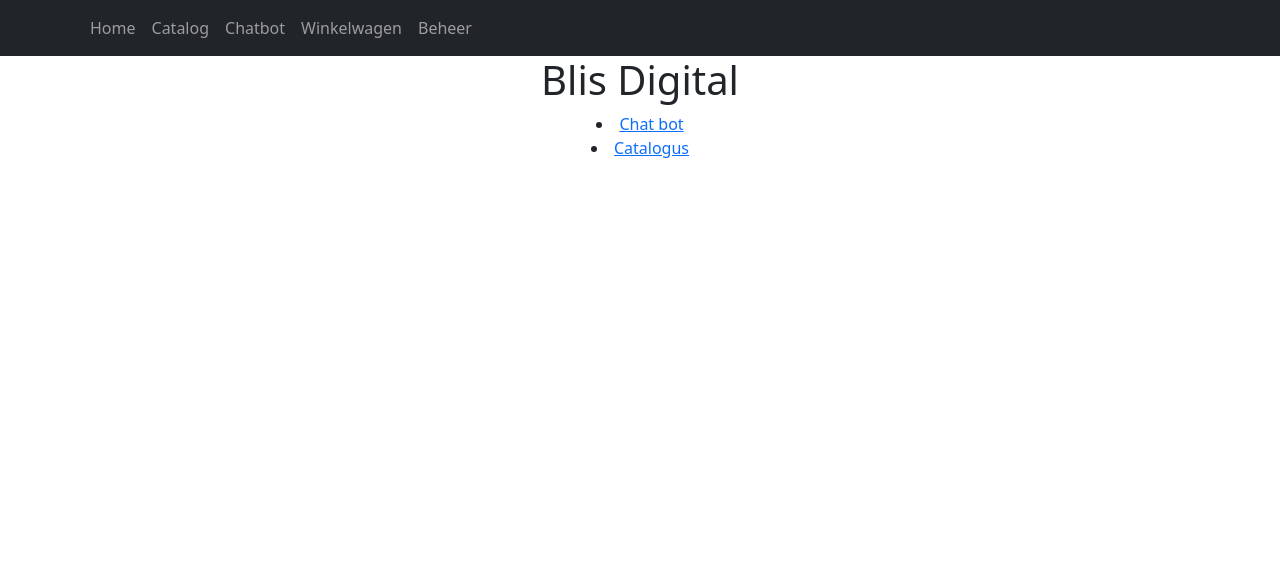
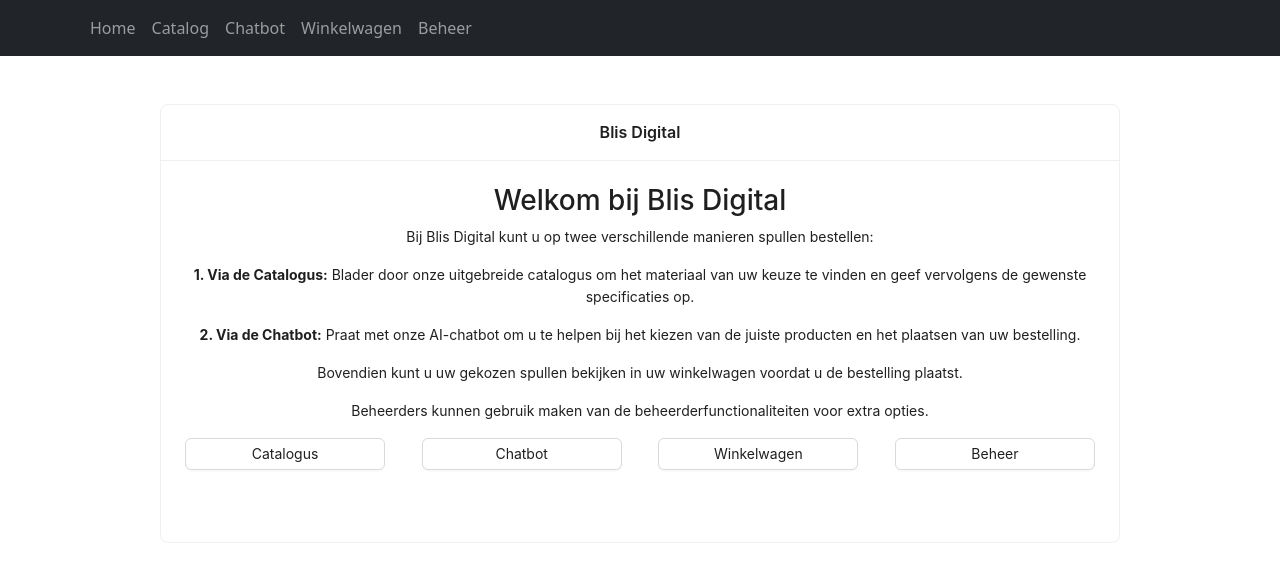
Before and after one commit to teammaxxter2-0/Web-applicatie, a React (Vite) app in the folder Front-end/OfferteApp/: page / in a window 1280 px wide. Shown: the top 582 px of the page. Built offline with nearby package versions, Linux system fonts and the light colour scheme.

Commit message:
admin offerte + home pagina (#6)
admin offerte geneeer pdf knop en accepteer mooier gemaakt. ook is er nu een home pagina met wat info

```diff
--- a/Front-end/OfferteApp/src/Pages/App.tsx
+++ b/Front-end/OfferteApp/src/Pages/App.tsx
@@ -1,19 +1,53 @@
 import '../Styles/App.css';
-import Navbar from '../Components/Navbar.tsx';
+import Navbar from '../Components/Navbar';
+import { useNavigate } from 'react-router-dom';
+import { Card, Button } from 'antd';
 
 function App() {
-
+    const navigate = useNavigate();
     return (
         <>
-           <Navbar />
-            <h1>Blis Digital</h1>
+            <Navbar />
+            <div className="d-flex justify-content-center mt-5">
+                <Card
+                    title="Blis Digital"
+                    bordered={true}
+                    className="w-75"
+                    style={{ maxWidth: '1000px' }}
+                >
+                    <h3> Welkom bij Blis Digital</h3>
 
-            <li>
-                <a href={`/chatbot`}>Chat bot</a>
-            </li>
-            <li>
-                <a href={`/catalog`}>Catalogus</a>
-            </li>
+                    <p>
+                        Bij Blis Digital kunt u op twee verschillende manieren spullen bestellen:
+                    </p>
+                    <p>
+                        <strong>1. Via de Catalogus:</strong> Blader door onze uitgebreide catalogus om het materiaal van uw keuze te vinden en geef vervolgens de gewenste specificaties op.
+                    </p>
+                    <p>
+                        <strong>2. Via de Chatbot:</strong> Praat met onze AI-chatbot om u te helpen bij het kiezen van de juiste producten en het plaatsen van uw bestelling.
+                    </p>
+                    <p>
+                        Bovendien kunt u uw gekozen spullen bekijken in uw winkelwagen voordat u de bestelling plaatst.
+                    </p>
+                    <p>
+                        Beheerders kunnen gebruik maken van de beheerderfunctionaliteiten voor extra opties.
+                    </p>
+                    <div className="d-flex justify-content-between mb-5">
+                        <Button style={{ width: '200px' }} onClick={() => navigate('/catalog')}>
+                            Catalogus
+                        </Button>
+                        <Button style={{ width: '200px' }} onClick={() => navigate('/chatbot')}>
+                            Chatbot
+                        </Button>
+                        <Button style={{ width: '200px' }} onClick={() => navigate('/winkelwagen')}>
+                            Winkelwagen
+                        </Button>
+                        <Button style={{ width: '200px' }} onClick={() => navigate('/beheerder')}>
+                            Beheer
+                        </Button>
+                    </div>
+                </Card>
+            </div>
         </>
     );
 }
--- a/Front-end/OfferteApp/src/Pages/admin-see-offertes.tsx
+++ b/Front-end/OfferteApp/src/Pages/admin-see-offertes.tsx
@@ -1,13 +1,13 @@
 import { useRef, useState, useEffect } from 'react';
-import { SearchOutlined, FormOutlined, LoadingOutlined } from '@ant-design/icons';
-import {Button, Input, Space, Table, Modal, message} from 'antd';
+import { SearchOutlined, FormOutlined, LoadingOutlined, InfoCircleOutlined, FilePdfOutlined, CheckOutlined } from '@ant-design/icons';
+import { Button, Input, Space, Table, Modal, message, Flex } from 'antd';
 import type { InputRef, TableColumnsType, TableColumnType } from 'antd';
 import type { FilterDropdownProps } from 'antd/es/table/interface';
 import Navbar from '../Components/Navbar.tsx';
 import { useNavigate } from 'react-router-dom';
 import useToken from "../hooks/Token.ts";
 import GeneratePDF from "../Components/GeneratePDF.ts";
-import {Offerte} from "../interfaces/Offerte.ts";
+import { Offerte } from "../interfaces/Offerte.ts";
 
 type DataIndex = keyof Offerte;
 
@@ -67,7 +67,7 @@ function AdminSeeOffertes() {
   };
 
   const accepteer = async (id: number) => {
-    try{
+    try {
       const response = await fetch(`/api/Quotation/${id}/accept`, {
         method: "GET",
         headers: {
@@ -76,11 +76,12 @@ function AdminSeeOffertes() {
         }
       })
       if (response.ok) {
-      message.success("De offerte is geaccepteerd!")
-    }else{
+        message.success("De offerte is geaccepteerd!");
+        setSelectedOption((prev) => ({ ...prev, accepted: true }));
+      } else {
         message.error("Het is niet gelukt om de offerte te accepteren.")
       }
-    }catch(err){
+    } catch (err) {
       console.error(err);
       message.error("Het is niet gelukt om de offerte te accepteren.")
     }
@@ -147,10 +148,19 @@ function AdminSeeOffertes() {
 
   const columns: TableColumnsType<Offerte> = [
     {
+      title: 'id',
+      dataIndex: 'id',
+      key: 'id',
+      width: '20%',
+      ...getColumnSearchProps('id'),
+      sorter: (a, b) => a.id - b.id,
+      render: (id: number) => `${id}`,
+    },
+    {
       title: 'name',
       dataIndex: 'name',
       key: 'name',
-      width: '20%',
+      width: '25%',
       ...getColumnSearchProps('name'),
     },
     {
@@ -159,26 +169,27 @@ function AdminSeeOffertes() {
       key: 'offerte_prijs_totaal',
       width: '20%',
       ...getColumnSearchProps('offerte_prijs_totaal'),
+      sorter: (a, b) => a.offerte_prijs_totaal - b.offerte_prijs_totaal,
+      render: (price: number) => `€ ${price}`,
     },
     {
       title: 'Geaccepteerd',
       dataIndex: 'accepted',
       key: 'accepted',
-      width: '20%',
+      width: '25%',
       render: (_text, record) => (record.accepted ? 'Ja' : 'Nee'),
       filters: [
         { text: 'Ja', value: true },
         { text: 'Nee', value: false },
       ],
       onFilter: (value, record) => record.accepted === value,
-      ...getColumnSearchProps('accepted'),
     },
     {
       title: 'Acties',
       key: 'actions',
       render: (record) => (
         <Space size="middle">
-            <Button type="link" onClick={() => handleDetails(record)}> <FormOutlined /></Button>
+          <Button type="link" onClick={() => handleDetails(record)}> <InfoCircleOutlined /></Button>
         </Space>
       ),
     },
@@ -199,7 +210,6 @@ function AdminSeeOffertes() {
           Ga terug
         </Button>
       </div>
-
 
       <Modal
         title="Bestelling Info"
@@ -251,9 +261,36 @@ function AdminSeeOffertes() {
           <p><strong>Achterwand Prijs per m2:</strong> €{selectedOption.achterwand_prijs_per_m2}</p>
           <p><strong>Achterwand Prijs Totaal:</strong> €{selectedOption.achterwand_prijs_totaal}</p>
           <p><strong>Offerte Prijs Totaal:</strong> €{selectedOption.offerte_prijs_totaal}</p>
-            <Button type="link" onClick={() => GeneratePDF(selectedOption)}>GENEREER PDF</Button>
-            <Button type={"link"} onClick={() => accepteer(selectedOption.id)}>Accepteer offerte</Button>
+          <Flex gap="middle" justify='center' >
+            <Button
+              type="primary"
+              style={{ width: '200px' }}
+              icon={<FilePdfOutlined />}
+              size="large"
+              onClick={() => GeneratePDF(selectedOption)}
+            >
+              Genereer PDF
+            </Button>
+
+            </Flex>
+            <p></p>
+            <Flex gap="middle" justify='center' >
+            {!selectedOption.accepted && (
+              <Button
+                type="primary"
+                icon={<CheckOutlined />}
+                size="large"
+                style={{ width: '200px' }}
+                onClick={() => accepteer(selectedOption.id)}
+              >
+                Accepteer Offerte
+              </Button>
+
+            )}
+
+          </Flex>
         </div>
+
       </Modal>
     </>
   );
```
Lines whose indentation alone changed are shown as unchanged.
